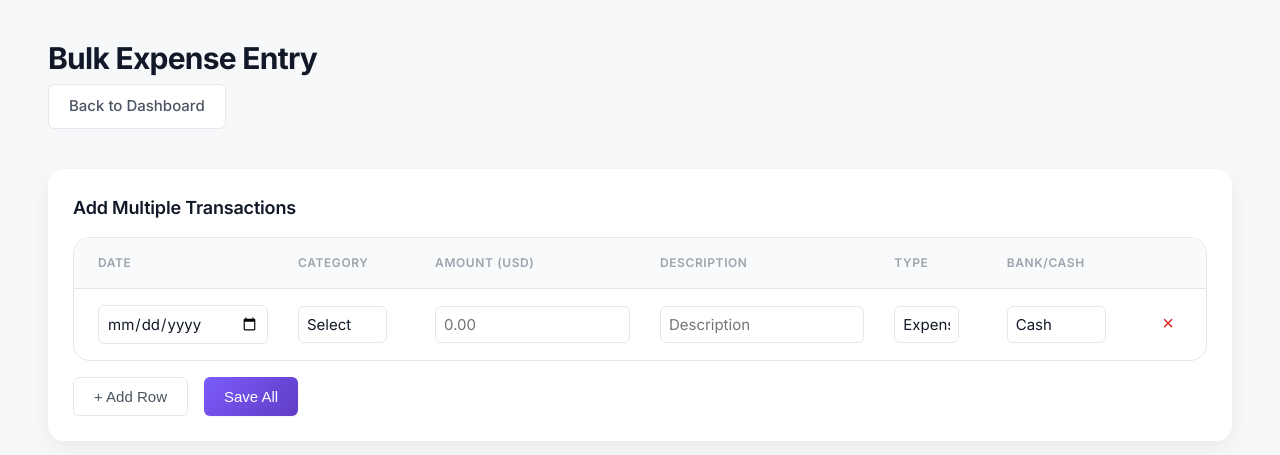
After one commit to parthhkdigiverse/expense-tracker, a Python web app: template templates/bulk_add.html in a window 1280 px wide. The commit adds this page. Shown: the top 455 px of the page. Run offline with Jinja, Linux system fonts and the light colour scheme; the template is opened without the code that fills it: most values are stand-ins (such as "Sample title", 1, 10 or a date in 2020).

Commit message:
Add files via upload
bulk entry feature added

```diff
--- /dev/null
+++ b/templates/bulk_add.html
@@ -0,0 +1,120 @@
+{% extends "base.html" %}
+
+{% block content %}
+<div class="dashboard-header">
+    <h1>Bulk Expense Entry</h1>
+    <a href="{{ url_for('dashboard') }}" class="btn-secondary">Back to Dashboard</a>
+</div>
+
+<div class="card">
+    <div class="card-header">
+        <h2>Add Multiple Transactions</h2>
+    </div>
+    <div class="card-body">
+        <form method="POST" action="{{ url_for('bulk_add') }}">
+            <div class="table-responsive">
+                <table class="styled-table" id="bulk-table">
+                    <thead>
+                        <tr>
+                            <th>Date</th>
+                            <th>Category</th>
+                            <th>Amount ({{ currency }})</th>
+                            <th>Description</th>
+                            <th>Type</th>
+                            <th>Bank/Cash</th>
+                            <th></th>
+                        </tr>
+                    </thead>
+                    <tbody>
+                        <!-- Initial Row -->
+                        <tr class="entry-row">
+                            <td><input type="date" name="date[]" value="{{ today }}" required></td>
+                            <td>
+                                <select name="category[]" required>
+                                    <option value="" disabled selected>Select</option>
+                                    {% for cat in categories %}
+                                    <option value="{{ cat }}">{{ cat }}</option>
+                                    {% endfor %}
+                                </select>
+                            </td>
+                            <td><input type="number" name="amount[]" step="0.01" placeholder="0.00" required></td>
+                            <td><input type="text" name="description[]" placeholder="Description"></td>
+                            <td>
+                                <select name="type[]">
+                                    <option value="expense">Expense</option>
+                                    <option value="income">Income</option>
+                                </select>
+                            </td>
+                            <td>
+                                <select name="bank_account_id[]">
+                                    <option value="">Cash</option>
+                                    {% for bank in banks %}
+                                    <option value="{{ bank.id }}">{{ bank.bank_name }}</option>
+                                    {% endfor %}
+                                </select>
+                            </td>
+                            <td><button type="button" class="btn-icon danger remove-row"
+                                    onclick="removeRow(this)">&times;</button></td>
+                        </tr>
+                    </tbody>
+                </table>
+            </div>
+
+            <div style="margin-top: 1rem; display: flex; gap: 1rem;">
+                <button type="button" class="btn-secondary" onclick="addRow()">+ Add Row</button>
+                <button type="submit" class="btn-primary">Save All</button>
+            </div>
+        </form>
+    </div>
+</div>
+
+<script>
+    function addRow() {
+        const tableBody = document.querySelector('#bulk-table tbody');
+        const firstRow = tableBody.querySelector('.entry-row');
+        const newRow = firstRow.cloneNode(true);
+
+        // Clear inputs
+        newRow.querySelectorAll('input').forEach(input => {
+            if (input.type !== 'date') input.value = '';
+            // keep date as is or reset? let's keep it for convenience
+        });
+
+        tableBody.appendChild(newRow);
+    }
+
+    function removeRow(btn) {
+        const row = btn.closest('tr');
+        const tbody = document.querySelector('#bulk-table tbody');
+        if (tbody.children.length > 1) {
+            row.remove();
+        } else {
+            alert("At least one row is required.");
+        }
+    }
+</script>
+
+<style>
+    .styled-table input,
+    .styled-table select {
+        width: 100%;
+        padding: 0.5rem;
+        border: 1px solid var(--border-color);
+        border-radius: var(--radius-small);
+        background: var(--bg-secondary);
+        color: var(--text-primary);
+    }
+
+    .btn-icon {
+        background: none;
+        border: none;
+        font-size: 1.25rem;
+        cursor: pointer;
+        padding: 0 0.5rem;
+    }
+
+    .btn-icon.danger {
+        color: var(--accent-danger);
+    }
+</style>
+{% endblock %}
```
Also changed, not shown: app.py (+54 -0 lines), templates/expenses.html (+45 -21 lines).
